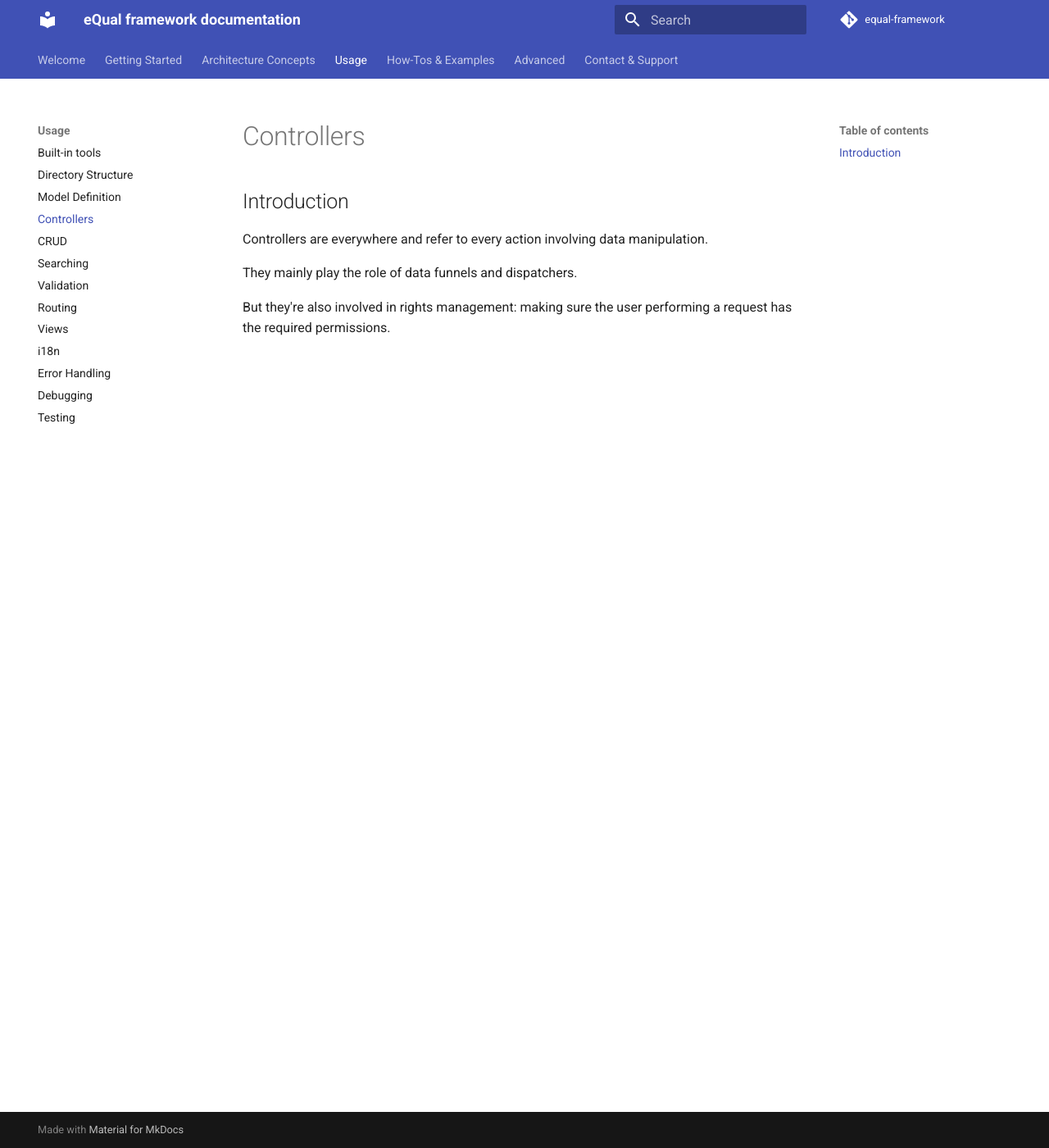
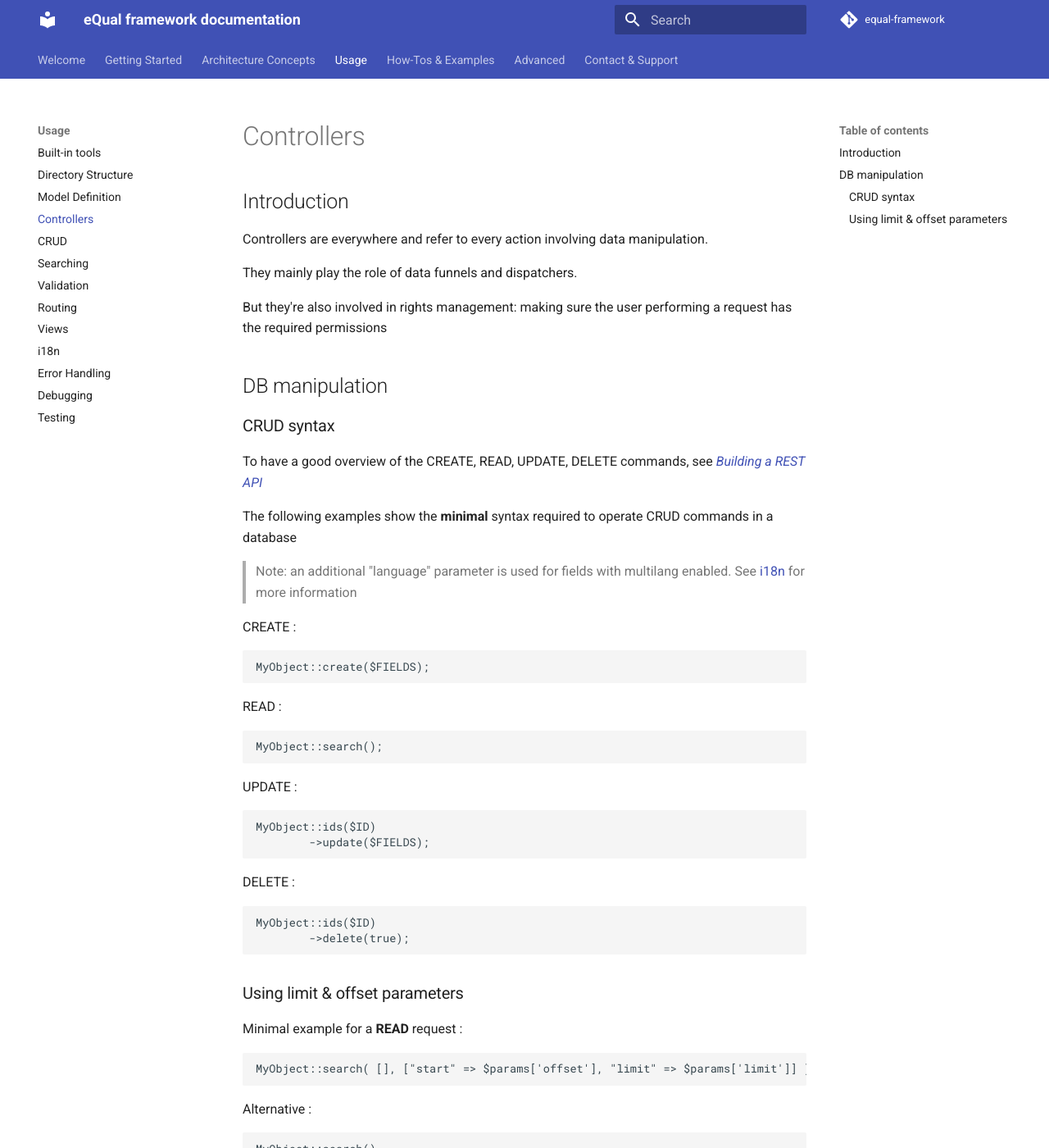
Before and after one commit to equalframework/equal-doc, an MkDocs documentation site: the page built from docs/usage/controllers.md, in a window 1280 px wide and 1400 px high. Shown: the whole window at 82% size. Built offline with MkDocs 1.6.1 and Material for MkDocs 9.7.7, drawn with Linux system fonts in a browser that asks for light colours; comment, search, counter and statistics services are not loaded; some of the changed text lies outside the part shown.

Commit message:
controllers: limit & offset + basic crud commands

````diff
--- a/docs/usage/controllers.md
+++ b/docs/usage/controllers.md
@@ -4,4 +4,58 @@ Controllers are everywhere and refer to every action involving data manipulation
 
 They mainly play the role of data funnels and dispatchers.
 
-But they're also involved in rights management: making sure the user performing a request has the required permissions.
+But they're also involved in rights management: making sure the user performing a request has the required permissions
+
+
+
+## DB manipulation
+
+### CRUD syntax
+
+To have a good overview of the CREATE, READ, UPDATE, DELETE commands, see [*Building a REST API*](../howtos-and-examples/rest-api.md)
+
+The following examples show the **minimal** syntax required to operate CRUD commands in a database
+
+> Note: an additional "language" parameter is used for fields with multilang enabled. See [i18n](i18n.md) for more information
+
+CREATE :
+
+```php
+MyObject::create($FIELDS);
+```
+
+READ :
+
+```php
+MyObject::search();
+```
+
+UPDATE :
+
+```php
+MyObject::ids($ID)
+    	->update($FIELDS);
+```
+
+DELETE :
+
+```php
+MyObject::ids($ID)
+    	->delete(true);
+```
+
+### Using limit & offset parameters
+
+Minimal example for a **READ** request :
+
+```php
+MyObject::search( [], ["start" => $params['offset'], "limit" => $params['limit']] );
+```
+
+Alternative :
+
+```php
+MyObject::search()
+		->from($params['offset'])
+		->limit($params['limit']);
+```
````
Also changed, not shown: docs/advanced/ci-cd.md (+5 -3 lines), docs/usage/i18n.md (+7 -1 lines).
